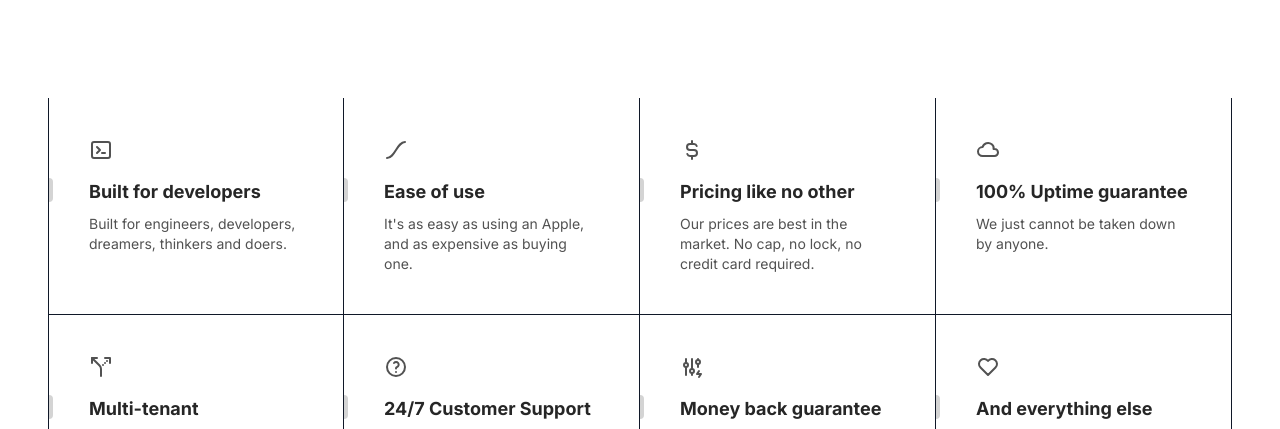
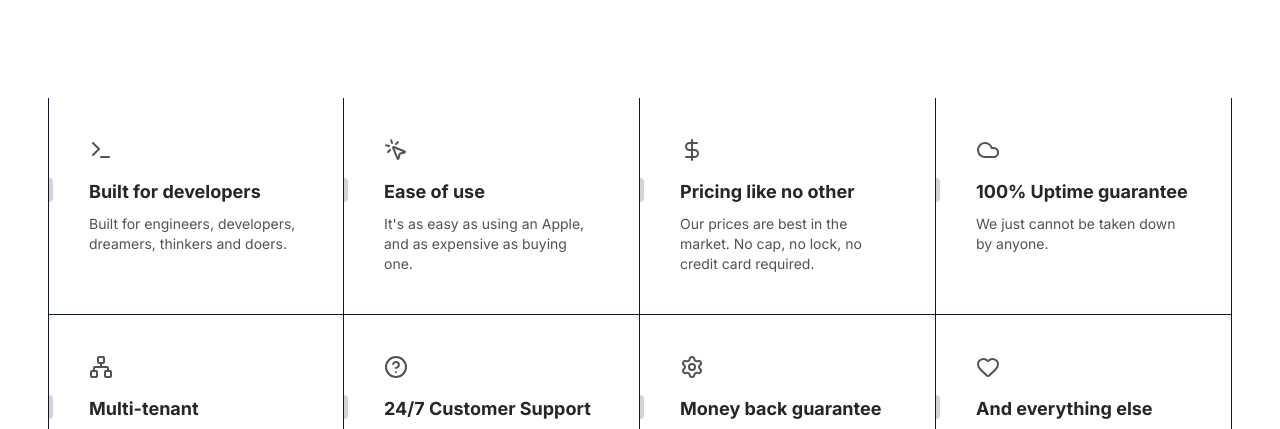
Before and after one commit to tadiwa-dev/gateway-three, a Next.js app: page / in a window 1280 px wide. Shown: the part 1180-1609 px from the top of the page. Built offline with nearby package versions, Linux system fonts and the light colour scheme.

Commit message:
refactor: replace tabler-icons with lucide-react

```diff
--- a/components/ui/feature-section-with-hover-effects.jsx
+++ b/components/ui/feature-section-with-hover-effects.jsx
@@ -2,15 +2,15 @@
 
 import { cn } from "@/lib/utils";
 import {
-    IconAdjustmentsBolt,
-    IconCloud,
-    IconCurrencyDollar,
-    IconEaseInOut,
-    IconHeart,
-    IconHelp,
-    IconRouteAltLeft,
-    IconTerminal2,
-} from "@tabler/icons-react";
+    Terminal,
+    MousePointerClick,
+    DollarSign,
+    Cloud,
+    Network,
+    HelpCircle,
+    Settings,
+    Heart,
+} from "lucide-react";
 
 export function FeaturesSectionWithHoverEffects() {
     const features = [
@@ -18,46 +18,46 @@ export function FeaturesSectionWithHoverEffects() {
             title: "Built for developers",
             description:
                 "Built for engineers, developers, dreamers, thinkers and doers.",
-            icon: <IconTerminal2 />,
+            icon: <Terminal />,
         },
         {
             title: "Ease of use",
             description:
                 "It's as easy as using an Apple, and as expensive as buying one.",
-            icon: <IconEaseInOut />,
+            icon: <MousePointerClick />,
         },
         {
             title: "Pricing like no other",
             description:
                 "Our prices are best in the market. No cap, no lock, no credit card required.",
-            icon: <IconCurrencyDollar />,
+            icon: <DollarSign />,
         },
         {
             title: "100% Uptime guarantee",
             description: "We just cannot be taken down by anyone.",
-            icon: <IconCloud />,
+            icon: <Cloud />,
         },
         {
             title: "Multi-tenant Architecture",
             description: "You can simply share passwords instead of buying new seats",
-            icon: <IconRouteAltLeft />,
+            icon: <Network />,
         },
         {
             title: "24/7 Customer Support",
             description:
                 "We are available a 100% of the time. Atleast our AI Agents are.",
-            icon: <IconHelp />,
+            icon: <HelpCircle />,
         },
         {
             title: "Money back guarantee",
             description:
                 "If you donot like EveryAI, we will convince you to like us.",
-            icon: <IconAdjustmentsBolt />,
+            icon: <Settings />,
         },
         {
             title: "And everything else",
             description: "I just ran out of copy ideas. Accept my sincere apologies",
-            icon: <IconHeart />,
+            icon: <Heart />,
         },
     ];
 
--- a/package.json
+++ b/package.json
@@ -9,7 +9,6 @@
     "lint": "eslint"
   },
   "dependencies": {
-    "@tabler/icons-react": "^3.38.0",
     "clsx": "^2.1.1",
     "lenis": "^1.3.11",
     "lucide-react": "^0.545.0",
```
Also changed, not shown: 1 other file (tests, documents, lock files or other folders).
